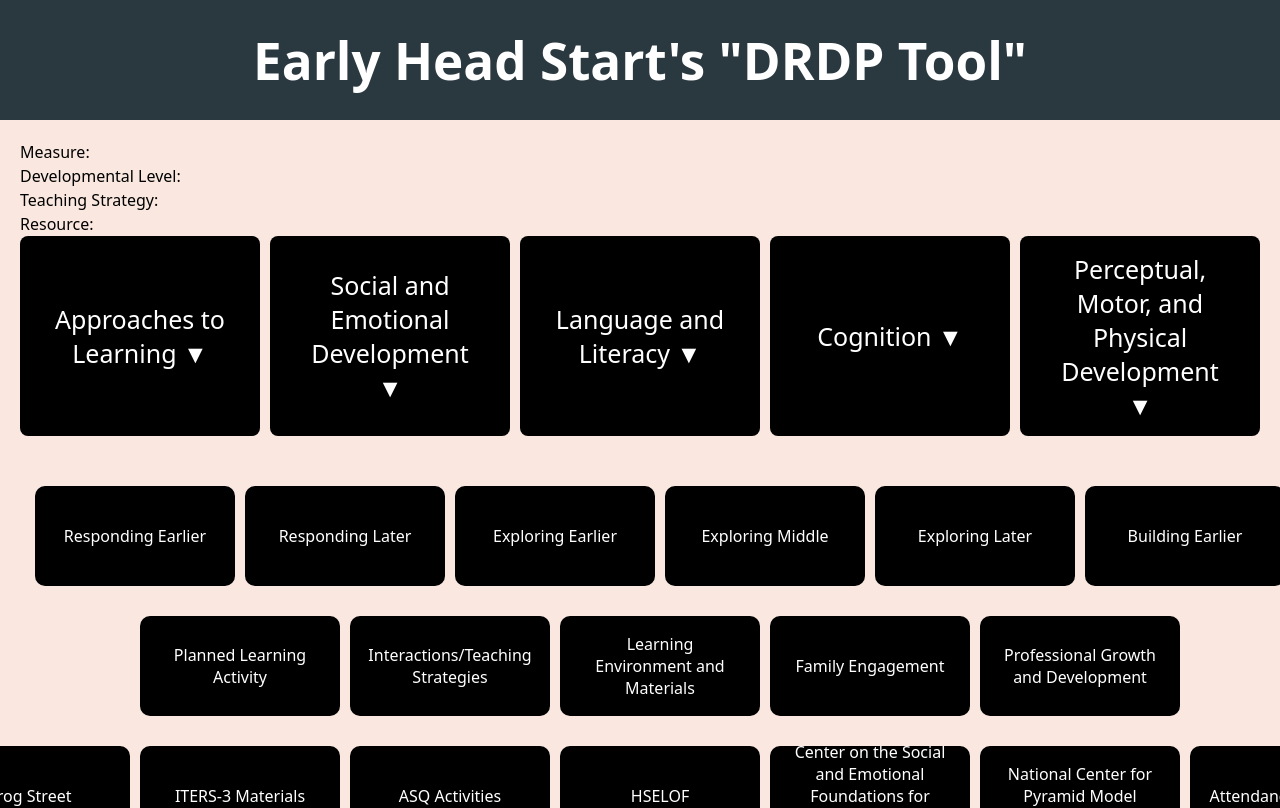
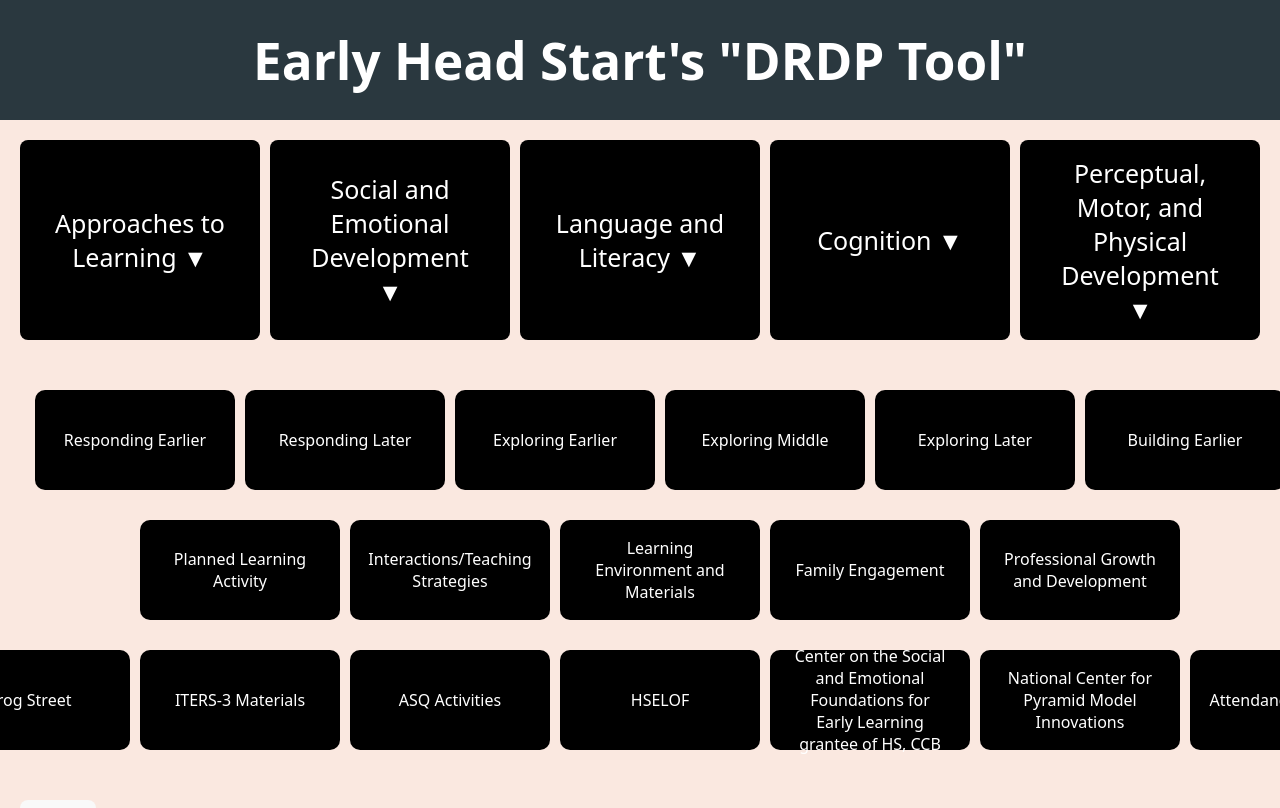
Before and after one commit to kylelin23/EHS_webpage, a React (Vite) app: page /dataPage in a window 1280 px wide. Shown: the top 808 px of the page. Built offline with nearby package versions, Linux system fonts and the light colour scheme.

Commit message:
Fix formatting

```diff
--- a/src/dataPage.jsx
+++ b/src/dataPage.jsx
@@ -216,11 +216,10 @@
 
 
     <div className = "body">
-      <div className = "testingText">Measure: {selectedMeasure} </div>
+      {/* <div className = "testingText">Measure: {selectedMeasure} </div>
       <div className = "testingText">Developmental Level: {selectedDevelopmentalLevel} </div>
       <div className = "testingText">Teaching Strategy: {selectedTeachingStrats} </div>
-      <div className = "testingText">Resource: {selectedResources} </div>
-
+      <div className = "testingText">Resource: {selectedResources} </div> */}
 
       <div className = "dropdown2">
         <div className="measureCategoryContainer">
```
